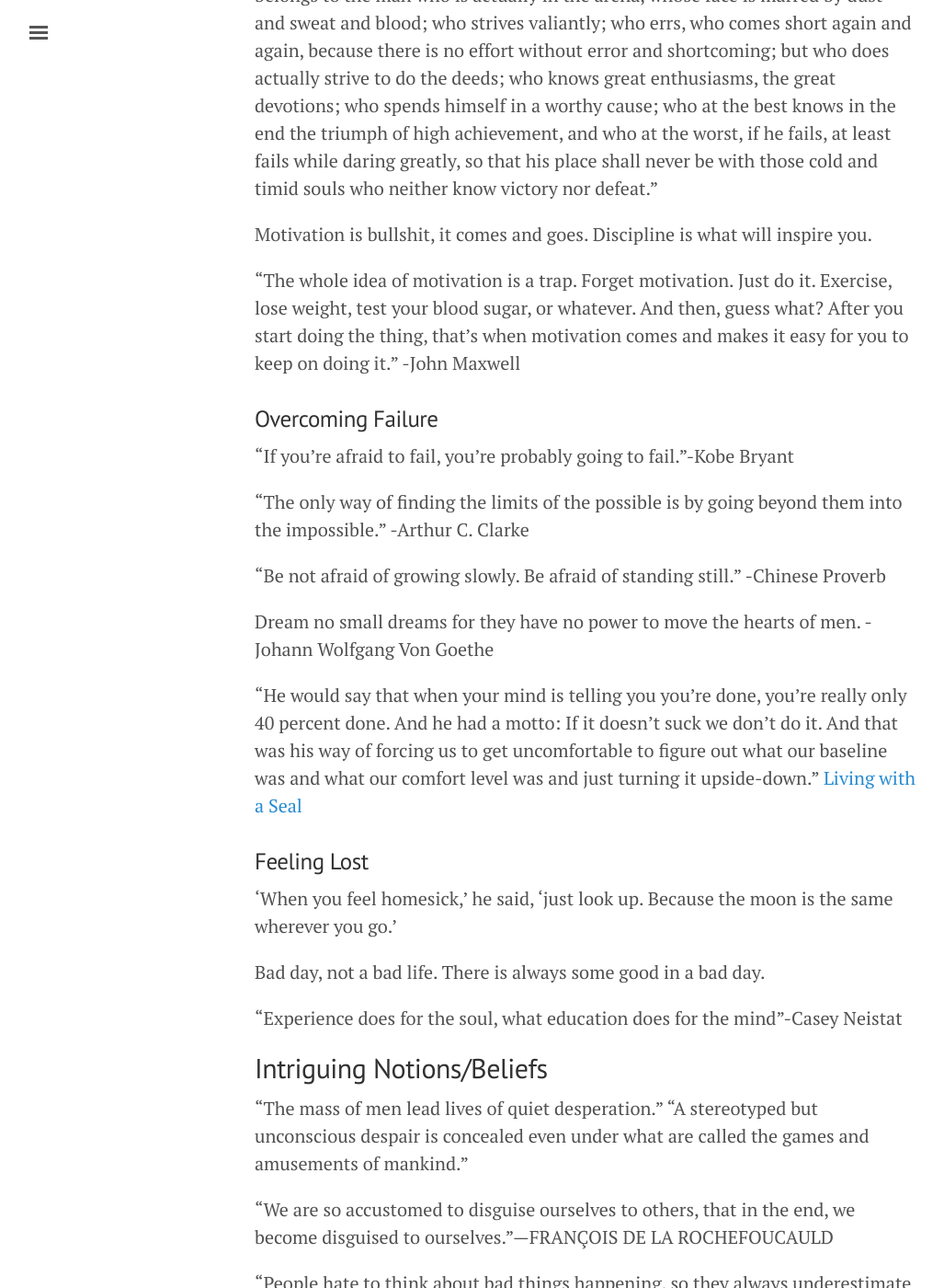
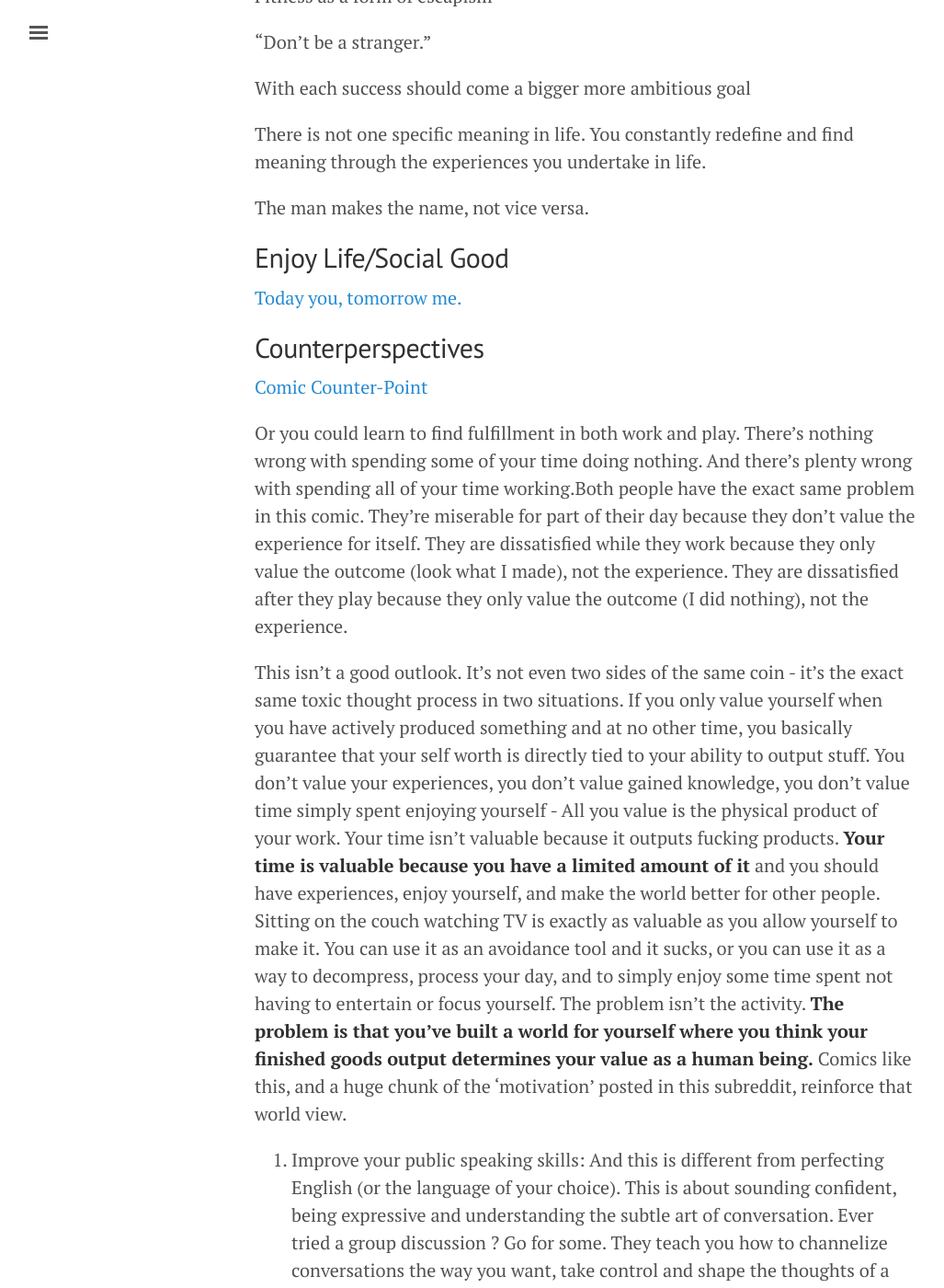
Before and after one commit to bjchia/bjchia.github.io, a Jekyll site: the page built from consciousness.md, in a window 1280 px wide and 1400 px high, scrolled down 2205 px. Shown: the whole window at 92% size, without its empty margins (3-1030 px from the left). Built offline with Jekyll 4.4.1, drawn with Linux system fonts in a browser that asks for light colours; some of the changed text lies outside the part shown.

Commit message:
Update consciousness.md

```diff
--- a/consciousness.md
+++ b/consciousness.md
@@ -2,49 +2,19 @@
 layout: page
 title: Stream of Consciousness
 ---
-## Life Hacks
+## Life Tips
 The best habit I have got into is having a pint of water next to my bed. So when my alarm wakes me up I have to finish the glass.
-  -One of the reasons people feel tired and lethargic in the morning is that they're dehydrated. Chances are you haven't drunk anything for 9 or 10+ hours. Look at the colour of your urine when you first pee in the morning, very rarely is it clear.
+  - One of the reasons people feel tired and lethargic in the morning is that they're dehydrated. Chances are you haven't drunk anything for 9 or 10+ hours. Look at the colour of your urine when you first pee in the morning, very rarely is it clear.
 
 Dark chocolate helps with public speaking. -Gabe Jagoe-Seidl
 
 When studying for an exam or test, wear a perfume/cologne you've never used before. When the day of the test comes, use the perfume/cologne again. The scent will trigger your memory.
 
+Going into a situation thinking you're doing just for the experience takes a lot of the pressure off, too, and helps get positive results.
 
-## Counterperspectives
+"If you don't ask, the answer is always no."
 
-[Comic Counter-Point](http://imgur.com/2RGMbYJ)
-
-Or you could learn to find fulfillment in both work and play. There's nothing wrong with spending some of your time doing nothing. And there's plenty wrong with spending all of your time working.Both people have the exact same problem in this comic. They're miserable for part of their day because they don't value the experience for itself. They are dissatisfied while they work because they only value the outcome (look what I made), not the experience. They are dissatisfied after they play because they only value the outcome (I did nothing), not the experience.
-
-This isn't a good outlook. It's not even two sides of the same coin - it's the exact same toxic thought process in two situations. If you only value yourself when you have actively produced something and at no other time, you basically guarantee that your self worth is directly tied to your ability to output stuff. You don't value your experiences, you don't value gained knowledge, you don't value time simply spent enjoying yourself - All you value is the physical product of your work. Your time isn't valuable because it outputs fucking products. **Your time is valuable because you have a limited amount of it** and you should have experiences, enjoy yourself, and make the world better for other people. Sitting on the couch watching TV is exactly as valuable as you allow yourself to make it. You can use it as an avoidance tool and it sucks, or you can use it as a way to decompress, process your day, and to simply enjoy some time spent not having to entertain or focus yourself. The problem isn't the activity. **The problem is that you've built a world for yourself where you think your finished goods output determines your value as a human being.** Comics like this, and a huge chunk of the 'motivation' posted in this subreddit, reinforce that world view.
-
-1. Improve your public speaking skills: And this is different from perfecting English (or the language of your choice). This is about sounding confident, being expressive and understanding the subtle art of conversation. Ever tried a group discussion ? Go for some. They teach you how to channelize conversations the way you want, take control and shape the thoughts of a group.
-2. Do Creative Stuff: Very important. This is the time you are not burdened with exams, or assignments. Take time out and build stuff. With your hands (paint, best out of waste), with your pen (stories, a crazy blog, anything), or on your computer (Photoshop, Web Design etc). These may sound silly, but stuff gets exciting when you add step 4 to it.
-3. ASK QUESTIONS: About anything, and everything. Politics, history, religion, environment, culture... anything you read about online or in the newspaper. Go deep. Understand world conflicts, understand perspectives. Build an informed opinion (THIS will help you in every interview you EVER sit for.)
-4. And oh, when you add irrepressible curiosity to creativity, you walk the lines of EVERY great individual who ever did great stuff. Anyone. You name it, they've done it.
-
-
-## Motivation
-
-The most dangerous thing you can do is play it safe.
-
-"It is not the critic who counts; not the man who points out how the strong man stumbles, or where the doer of deeds could have done them better. The credit belongs to the man who is actually in the arena, whose face is marred by dust and sweat and blood; who strives valiantly; who errs, who comes short again and again, because there is no effort without error and shortcoming; but who does actually strive to do the deeds; who knows great enthusiasms, the great devotions; who spends himself in a worthy cause; who at the best knows in the end the triumph of high achievement, and who at the worst, if he fails, at least fails while daring greatly, so that his place shall never be with those cold and timid souls who neither know victory nor defeat.”
-
-Motivation is bullshit, it comes and goes. Discipline is what will inspire you.
-
-"The whole idea of motivation is a trap. Forget motivation. Just do it. Exercise, lose weight, test your blood sugar, or whatever. And then, guess what? After you start doing the thing, that’s when motivation comes and makes it easy for you to keep on doing it.” -John Maxwell
-
-### Overcoming Failure
-“If you’re afraid to fail, you’re probably going to fail.”-Kobe Bryant
-
-“The only way of finding the limits of the possible is by going beyond them into the impossible.” -Arthur C. Clarke
-
-"Be not afraid of growing slowly. Be afraid of standing still.” -Chinese Proverb
-
-Dream no small dreams for they have no power to move the hearts of men. - Johann Wolfgang Von Goethe
-
-“He would say that when your mind is telling you you’re done, you’re really only 40 percent done. And he had a motto: If it doesn’t suck we don’t do it. And that was his way of forcing us to get uncomfortable to figure out what our baseline was and what our comfort level was and just turning it upside-down.” [Living with a Seal](https://www.amazon.com/Living-SEAL-Training-Toughest-Planet/dp/B0176MAG1M)
+The failure is just not trying.
 
 ### Feeling Lost
 
@@ -52,7 +22,17 @@
 
 Bad day, not a bad life. There is always some good in a bad day.
 
-“Experience does for the soul, what education does for the mind”-Casey Neistat
+“Experience does for the soul, what education does for the mind.”-Casey Neistat
+
+"I'm not where I want to be" to "I'm in the process of getting to where I want to be.”
+
+"All we have to decide is what to do with the time that's been given to us" - Gandalf.
+
+“Every time I took these bigger risks, the opportunity for a bigger payout was always there.”
+
+“If you don’t like what’s happening, you can’t just sit there and complain.”
+
+“It doesn’t matter where you go,” he wrote. “It matters more what you do when you get there. Just go there and work.”
 
 ## Intriguing Notions/Beliefs
 
@@ -88,7 +68,24 @@
 
 There is not one specific meaning in life. You constantly redefine and find meaning through the experiences you undertake in life.
 
-## Enjoy Life
+The man makes the name, not vice versa.
+
+## Enjoy Life/Social Good
+
+[Today you, tomorrow me.](https://www.reddit.com/r/AskReddit/comments/elal2/have_you_ever_picked_up_a_hitchhiker/c18z0z2/)
+
+## Counterperspectives
+
+[Comic Counter-Point](http://imgur.com/2RGMbYJ)
+
+Or you could learn to find fulfillment in both work and play. There's nothing wrong with spending some of your time doing nothing. And there's plenty wrong with spending all of your time working.Both people have the exact same problem in this comic. They're miserable for part of their day because they don't value the experience for itself. They are dissatisfied while they work because they only value the outcome (look what I made), not the experience. They are dissatisfied after they play because they only value the outcome (I did nothing), not the experience.
+
+This isn't a good outlook. It's not even two sides of the same coin - it's the exact same toxic thought process in two situations. If you only value yourself when you have actively produced something and at no other time, you basically guarantee that your self worth is directly tied to your ability to output stuff. You don't value your experiences, you don't value gained knowledge, you don't value time simply spent enjoying yourself - All you value is the physical product of your work. Your time isn't valuable because it outputs fucking products. **Your time is valuable because you have a limited amount of it** and you should have experiences, enjoy yourself, and make the world better for other people. Sitting on the couch watching TV is exactly as valuable as you allow yourself to make it. You can use it as an avoidance tool and it sucks, or you can use it as a way to decompress, process your day, and to simply enjoy some time spent not having to entertain or focus yourself. The problem isn't the activity. **The problem is that you've built a world for yourself where you think your finished goods output determines your value as a human being.** Comics like this, and a huge chunk of the 'motivation' posted in this subreddit, reinforce that world view.
+
+1. Improve your public speaking skills: And this is different from perfecting English (or the language of your choice). This is about sounding confident, being expressive and understanding the subtle art of conversation. Ever tried a group discussion ? Go for some. They teach you how to channelize conversations the way you want, take control and shape the thoughts of a group.
+2. Do Creative Stuff: Very important. This is the time you are not burdened with exams, or assignments. Take time out and build stuff. With your hands (paint, best out of waste), with your pen (stories, a crazy blog, anything), or on your computer (Photoshop, Web Design etc). These may sound silly, but stuff gets exciting when you add step 4 to it.
+3. ASK QUESTIONS: About anything, and everything. Politics, history, religion, environment, culture... anything you read about online or in the newspaper. Go deep. Understand world conflicts, understand perspectives. Build an informed opinion (THIS will help you in every interview you EVER sit for.)
+4. And oh, when you add irrepressible curiosity to creativity, you walk the lines of EVERY great individual who ever did great stuff. Anyone. You name it, they've done it.
 
 ## Miscellaneous
 
```
